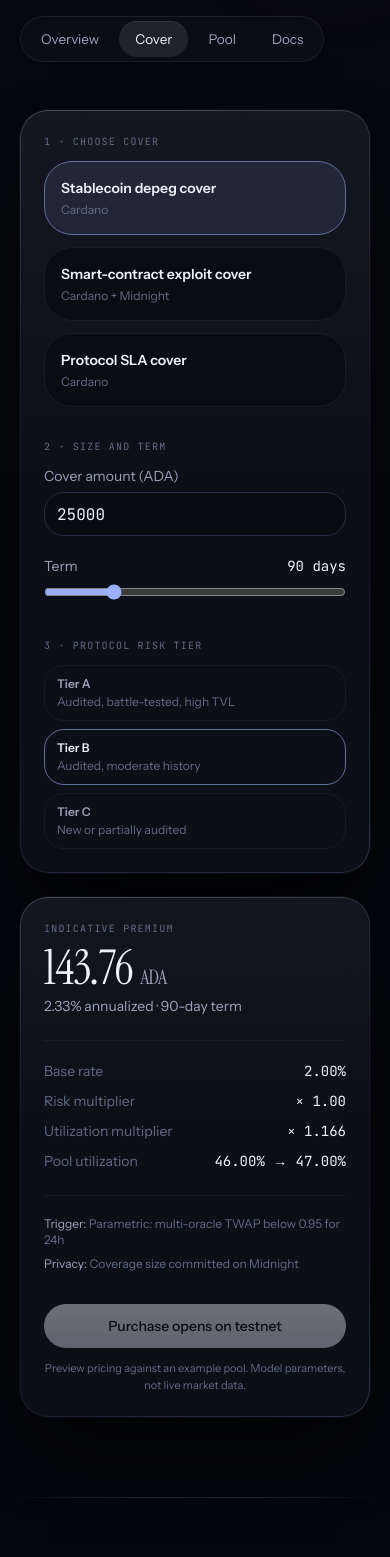
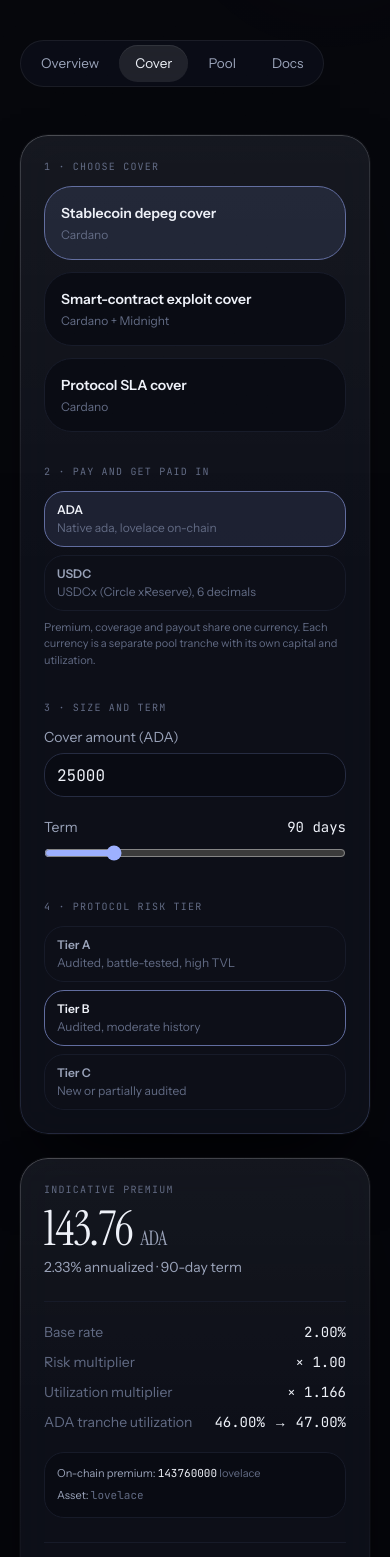
Before and after one commit to Kshot3000/PlutusShield, a Next.js app in the folder apps/web/: page /cover in a window 390 px wide. Shown: the part 371-1928 px from the top of the page. Built offline with nearby package versions, Linux system fonts and the light colour scheme; no server answers.

Commit message:
Web: ADA or USDC currency choice on /cover and /pool (preview only)
Quote and LP simulator run against a per-currency example tranche and show
the exact on-chain premium in base units plus the asset id. Still clearly
not live: no transaction is built.

```diff
--- a/apps/web/src/app/cover/page.tsx
+++ b/apps/web/src/app/cover/page.tsx
@@ -12,7 +12,7 @@ export default function CoverPage() {
     <AppShell
       active="cover"
       title="Cover"
-      description="Price depeg, exploit, and SLA cover with the PlutusShield quote engine. Purchases open on testnet once the Cardano validators ship."
+      description="Price depeg, exploit, and SLA cover in ADA or USDC (USDCx) with the PlutusShield quote engine. Not live: purchases open on Cardano Preview once the pool is deployed."
     >
       <QuoteCalculator />
     </AppShell>
--- a/apps/web/src/components/cover/QuoteCalculator.tsx
+++ b/apps/web/src/components/cover/QuoteCalculator.tsx
@@ -2,14 +2,42 @@
 
 import { useMemo, useState } from "react";
 import {
+  CURRENCIES,
+  MIN_PREMIUM,
+  USDCX_MAINNET,
+  assetId,
+  quote,
   PRODUCTS,
-  quote,
+  type Currency,
   type ProductId,
   type RiskTier,
 } from "@plutusshield/sdk";
+import {
+  ADA,
+  assetTerms,
+  chainPremium,
+  depegTrigger,
+  premiumTerms,
+  productTerms,
+  textHex,
+} from "@plutusshield/sdk/cardano";
 
-// Example pool used for the testnet quote preview. Not live capital.
-const PREVIEW_POOL = { capital: 2_500_000, activeCover: 1_150_000 };
+// Example pool tranches for the quote preview. Not live capital: each
+// currency is its own tranche with its own capital and utilization, exactly
+// as the Cardano validator books them. Nothing here is deployed.
+const PREVIEW_TRANCHES: Record<Currency, { capital: number; activeCover: number }> = {
+  ADA: { capital: 2_500_000, activeCover: 1_150_000 },
+  USDC: { capital: 750_000, activeCover: 210_000 },
+};
+
+// Preview has no Circle USDCx; the deploy scripts mint a mock tUSDCx and the
+// build can expose its policy id. Shown for reference only.
+const PREVIEW_USDC_POLICY = process.env.NEXT_PUBLIC_PREVIEW_USDC_POLICY_ID ?? "";
+
+const currencyCopy: Record<Currency, string> = {
+  ADA: "Native ada, lovelace on-chain",
+  USDC: "USDCx (Circle xReserve), 6 decimals",
+};
 
 const tierCopy: Record<RiskTier, string> = {
   A: "Audited, battle-tested, high TVL",
@@ -26,13 +54,35 @@ export function QuoteCalculator() {
   const [coverAmount, setCoverAmount] = useState(25_000);
   const [days, setDays] = useState(90);
   const [riskTier, setRiskTier] = useState<RiskTier>("B");
+  const [currency, setCurrency] = useState<Currency>("ADA");
+  const cur = CURRENCIES[currency];
+  const tranche = PREVIEW_TRANCHES[currency];
 
   const p = PRODUCTS[product];
   const boundedDays = Math.min(Math.max(days, p.minDays), p.maxDays);
   const result = useMemo(
-    () => quote({ product, coverAmount, days: boundedDays, riskTier, pool: PREVIEW_POOL }),
-    [product, coverAmount, boundedDays, riskTier],
+    () => quote({ product, coverAmount, days: boundedDays, riskTier, pool: tranche, minPremium: MIN_PREMIUM }),
+    [product, coverAmount, boundedDays, riskTier, tranche],
   );
+
+  // What a Buy tx would put on-chain: base units in the chosen asset, never
+  // below the validator's integer floor for that tranche.
+  const onChain = useMemo(() => {
+    if (!result.ok || !Number.isFinite(coverAmount) || coverAmount <= 0) return null;
+    const asset = currency === "ADA" ? ADA : USDCX_MAINNET;
+    const pt = premiumTerms(productTerms(product, riskTier, depegTrigger(textHex("USDM"))), assetTerms(asset, cur.unit));
+    const u = cur.unit;
+    const base = chainPremium(
+      result.premium,
+      pt,
+      BigInt(Math.round(coverAmount)) * u,
+      BigInt(boundedDays),
+      BigInt(tranche.capital) * u,
+      BigInt(tranche.activeCover) * u,
+      u,
+    );
+    return { base, asset };
+  }, [result, coverAmount, currency, cur.unit, product, riskTier, boundedDays, tranche]);
 
   return (
     <div className="grid gap-6 lg:grid-cols-[1.2fr_1fr]">
@@ -61,9 +111,34 @@ export function QuoteCalculator() {
           })}
         </div>
 
-        <p className="mt-8 font-mono-label text-[10px] text-text-dim">2 · Size and term</p>
+        <p className="mt-8 font-mono-label text-[10px] text-text-dim">2 · Pay and get paid in</p>
+        <div className="mt-3 grid gap-2 sm:grid-cols-2" role="radiogroup" aria-label="Premium currency">
+          {(Object.keys(CURRENCIES) as Currency[]).map((c) => (
+            <button
+              key={c}
+              type="button"
+              role="radio"
+              aria-checked={c === currency}
+              onClick={() => setCurrency(c)}
+              className={`rounded-lg border px-3 py-2.5 text-left text-xs transition-colors ${
+                c === currency
+                  ? "border-[color-mix(in_srgb,var(--accent)_55%,var(--border))] bg-[var(--accent-glow)] text-text"
+                  : "border-border text-text-muted hover:border-border-strong"
+              }`}
+            >
+              <span className="font-semibold">{CURRENCIES[c].symbol}</span>
+              <span className="mt-0.5 block text-text-dim">{currencyCopy[c]}</span>
+            </button>
+          ))}
+        </div>
+        <p className="mt-2 text-[11px] text-text-dim">
+          Premium, coverage and payout share one currency. Each currency is a separate pool tranche
+          with its own capital and utilization.
+        </p>
+
+        <p className="mt-8 font-mono-label text-[10px] text-text-dim">3 · Size and term</p>
         <label className="mt-3 block text-sm text-text-muted" htmlFor="cover-amount">
-          Cover amount (ADA)
+          Cover amount ({cur.symbol})
         </label>
         <input
           id="cover-amount"
@@ -88,7 +163,7 @@ export function QuoteCalculator() {
           className="mt-2 w-full accent-[var(--accent)]"
         />
 
-        <p className="mt-8 font-mono-label text-[10px] text-text-dim">3 · Protocol risk tier</p>
+        <p className="mt-8 font-mono-label text-[10px] text-text-dim">4 · Protocol risk tier</p>
         <div className="mt-3 grid gap-2 sm:grid-cols-3">
           {(["A", "B", "C"] as RiskTier[]).map((t) => (
             <button
@@ -114,7 +189,7 @@ export function QuoteCalculator() {
         {result.ok ? (
           <>
             <p className="mt-2 font-display text-5xl tracking-tight text-text">
-              {fmt(result.premium)} <span className="text-xl text-text-muted">ADA</span>
+              {fmt(result.premium)} <span className="text-xl text-text-muted">{cur.symbol}</span>
             </p>
             <p className="mt-1 text-sm text-text-muted">
               {pct(result.annualRate)} annualized · {boundedDays}-day term
@@ -125,7 +200,7 @@ export function QuoteCalculator() {
                 ["Risk multiplier", `× ${result.breakdown.riskMultiplier.toFixed(2)}`],
                 ["Utilization multiplier", `× ${result.breakdown.utilizationMultiplier.toFixed(3)}`],
                 [
-                  "Pool utilization",
+                  `${cur.symbol} tranche utilization`,
                   `${pct(result.breakdown.utilizationBefore)} → ${pct(result.breakdown.utilizationAfter)}`,
                 ],
               ].map(([k, v]) => (
@@ -135,6 +210,32 @@ export function QuoteCalculator() {
                 </div>
               ))}
             </dl>
+            {onChain && (
+              <div className="mt-5 rounded-lg border border-border bg-bg-muted p-3 text-[11px] leading-relaxed text-text-dim">
+                <p>
+                  <span className="text-text-muted">On-chain premium:</span>{" "}
+                  <span className="font-mono text-text">{onChain.base.toString()}</span>{" "}
+                  {currency === "ADA" ? "lovelace" : "base units"}
+                </p>
+                <p className="mt-1 break-all">
+                  <span className="text-text-muted">Asset:</span> <span className="font-mono">{assetId(onChain.asset)}</span>
+                  {currency === "USDC" && " (mainnet USDCx)"}
+                </p>
+                {currency === "USDC" && (
+                  <p className="mt-1 break-all">
+                    Preview testnet uses a mock tUSDCx
+                    {PREVIEW_USDC_POLICY ? (
+                      <>
+                        : <span className="font-mono">{PREVIEW_USDC_POLICY}.745553444378</span>
+                      </>
+                    ) : (
+                      " minted by the deploy scripts (not published yet)"
+                    )}
+                    .
+                  </p>
+                )}
+              </div>
+            )}
           </>
         ) : (
           <p className="mt-3 rounded-lg border border-[color-mix(in_srgb,var(--danger)_40%,var(--border))] p-4 text-sm text-[var(--danger)]">
@@ -153,7 +254,8 @@ export function QuoteCalculator() {
           Purchase opens on testnet
         </button>
         <p className="mt-3 text-center text-[11px] text-text-dim">
-          Preview pricing against an example pool. Model parameters, not live market data.
+          Preview pricing against an example {cur.symbol} tranche. Model parameters, not live market data.
+          Not deployed: no transaction is built or signed.
         </p>
       </div>
     </div>
--- a/apps/web/src/components/pool/UnderwriterSimulator.tsx
+++ b/apps/web/src/components/pool/UnderwriterSimulator.tsx
@@ -1,7 +1,7 @@
 "use client";
 
 import { useMemo, useState } from "react";
-import { UTILIZATION_KINK, MAX_UTILIZATION, type RiskTier } from "@plutusshield/sdk";
+import { CURRENCIES, UTILIZATION_KINK, MAX_UTILIZATION, type Currency, type RiskTier } from "@plutusshield/sdk";
 import { depegTrigger, productTerms, textHex } from "@plutusshield/sdk/cardano";
 import {
   deposit as depositStep,
@@ -13,13 +13,14 @@ import {
   type PoolLedger,
 } from "@plutusshield/sdk/pool";
 
-const UNIT = 1_000_000n; // lovelace per ADA
-// Example pool for the preview (same as the /cover quote preview). Not live capital.
+const UNIT = 1_000_000n; // base units per ADA and per USDC(x): both 6 decimals
+// Example tranches for the preview (same as the /cover quote preview). Not live
+// capital. Each currency is its own tranche with its own LP token
+// ("lp" + tranche byte), capital lock, and utilization.
 // Shares < capital models premium already accrued to LPs (share price above 1).
-const EXAMPLE_POOL: PoolLedger = {
-  capital: 2_500_000n * UNIT,
-  totalShares: 2_400_000n * UNIT,
-  activeCover: 1_150_000n * UNIT,
+const EXAMPLE_TRANCHES: Record<Currency, PoolLedger> = {
+  ADA: { capital: 2_500_000n * UNIT, totalShares: 2_400_000n * UNIT, activeCover: 1_150_000n * UNIT },
+  USDC: { capital: 750_000n * UNIT, totalShares: 735_000n * UNIT, activeCover: 210_000n * UNIT },
 };
 
 const toAda = (x: bigint) => Number(x) / Number(UNIT);
@@ -109,6 +110,9 @@ export function UnderwriterSimulator() {
   const [utilization, setUtilization] = useState(0.6);
   const [claimRate, setClaimRate] = useState(0);
   const [horizon, setHorizon] = useState(365);
+  const [currency, setCurrency] = useState<Currency>("ADA");
+  const sym = CURRENCIES[currency].symbol;
+  const EXAMPLE_POOL = EXAMPLE_TRANCHES[currency];
 
   const terms = useMemo(() => productTerms("depeg", tier, depegTrigger(textHex("USDM"))), [tier]);
 
@@ -138,14 +142,32 @@ export function UnderwriterSimulator() {
       uAfter: Number(utilizationBps(after)) / 10_000,
       projection,
     };
-  }, [amount, tier, utilization, claimRate, horizon, terms]);
+  }, [amount, tier, utilization, claimRate, horizon, terms, EXAMPLE_POOL]);
 
   return (
     <div className="grid gap-6 lg:grid-cols-[1.2fr_1fr]">
       <div className="glass-panel relative p-6 sm:p-8">
         <p className="font-mono-label text-[10px] text-text-dim">1 · Deposit</p>
-        <label className="mt-3 block text-sm text-text-muted" htmlFor="lp-amount">
-          Capital to underwrite (ADA)
+        <div className="mt-3 grid gap-2 sm:grid-cols-2" role="radiogroup" aria-label="Tranche currency">
+          {(Object.keys(CURRENCIES) as Currency[]).map((c) => (
+            <button
+              key={c}
+              type="button"
+              role="radio"
+              aria-checked={c === currency}
+              onClick={() => setCurrency(c)}
+              className={`rounded-lg border px-3 py-2 text-left text-xs transition-colors ${
+                c === currency
+                  ? "border-[color-mix(in_srgb,var(--accent)_55%,var(--border))] bg-[var(--accent-glow)] text-text"
+                  : "border-border text-text-muted hover:border-border-strong"
+              }`}
+            >
+              <span className="font-semibold">{CURRENCIES[c].symbol} tranche</span>
+            </button>
+          ))}
+        </div>
+        <label className="mt-4 block text-sm text-text-muted" htmlFor="lp-amount">
+          Capital to underwrite ({sym})
         </label>
         <input
           id="lp-amount"
@@ -224,7 +246,7 @@ export function UnderwriterSimulator() {
                 sim.projection.net >= 0 ? "text-text" : "text-[var(--danger)]"
               }`}
             >
-              {signed(sim.projection.net)} <span className="text-xl text-text-muted">ADA</span>
+              {signed(sim.projection.net)} <span className="text-xl text-text-muted">{sym}</span>
             </p>
             <p className="mt-1 text-sm text-text-muted">
               {pct(sim.projection.netApr)} net APR · {pct(sim.projection.premiumApr)} from premiums
@@ -233,12 +255,12 @@ export function UnderwriterSimulator() {
             <dl className="mt-6 space-y-2.5 border-t border-border pt-5 text-sm">
               {[
                 ["LP shares minted", fmt(toAda(sim.shares), 6)],
-                ["Share price", `${sim.sharePrice.toFixed(6)} ADA`],
+                ["Share price", `${sim.sharePrice.toFixed(6)} ${sym}`],
                 ["Pool ownership", pct(sim.projection.ownership, 3)],
-                ["Premium income", `${fmt(sim.projection.premiumIncome)} ADA`],
-                ["Claims share", sim.projection.claimLoss > 0 ? `−${fmt(sim.projection.claimLoss)} ADA` : "0.00 ADA"],
+                ["Premium income", `${fmt(sim.projection.premiumIncome)} ${sym}`],
+                ["Claims share", sim.projection.claimLoss > 0 ? `−${fmt(sim.projection.claimLoss)} ${sym}` : `0.00 ${sym}`],
                 ["Break-even claim rate", pct(sim.projection.breakEvenClaimRate)],
-                ["Withdrawable right away", `${fmt(sim.withdrawable)} ADA`],
+                ["Withdrawable right away", `${fmt(sim.withdrawable)} ${sym}`],
               ].map(([k, v]) => (
                 <div key={k} className="flex justify-between gap-4">
                   <dt className="text-text-dim">{k}</dt>
@@ -248,10 +270,10 @@ export function UnderwriterSimulator() {
             </dl>
 
             <div className="mt-6 border-t border-border pt-5">
-              <p className="mb-3 font-mono-label text-[10px] text-text-dim">Example pool utilization</p>
+              <p className="mb-3 font-mono-label text-[10px] text-text-dim">Example {sym} tranche utilization</p>
               <UtilizationBar before={sim.uBefore} after={sim.uAfter} />
               <p className="mt-3 text-xs leading-relaxed text-text-dim">
-                The validator keeps at least {fmt(sim.locked, 0)} ADA locked so active cover never
+                The validator keeps at least {fmt(sim.locked, 0)} {sym} locked so active cover never
                 exceeds {pct(MAX_UTILIZATION, 0)} of capital. Withdrawals past that line are
                 rejected on-chain.
               </p>
```
